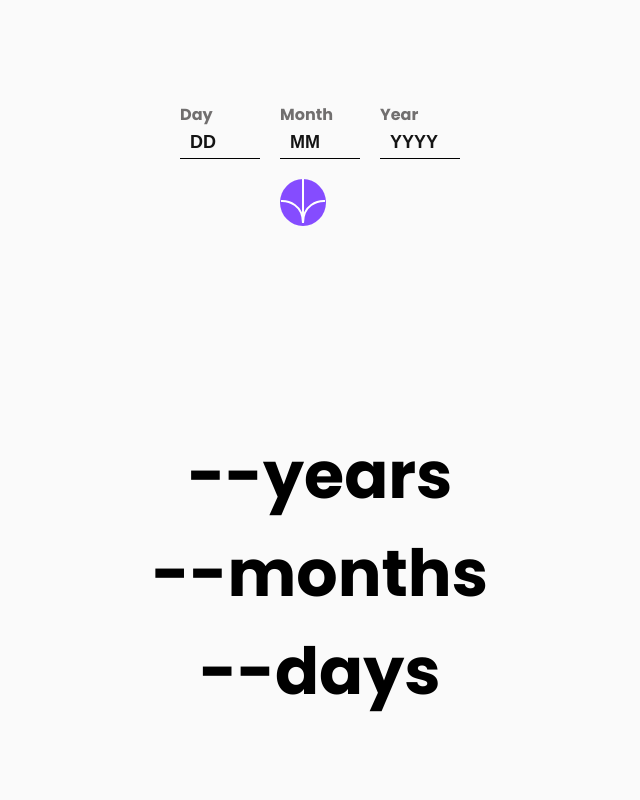
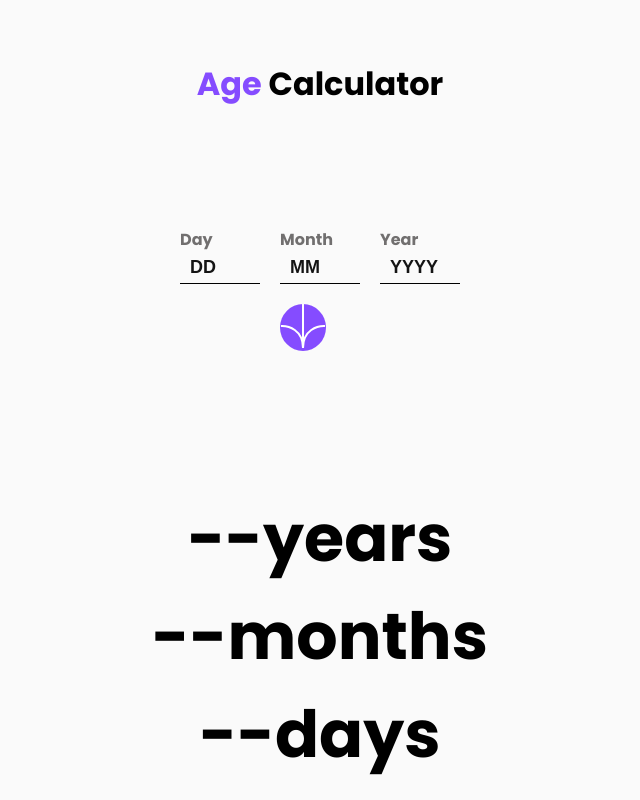
Before and after one commit to Spadavecchia-LM/age-calculator-app, a plain HTML site: page index.html in a window 1280 px wide. Shown: the whole page, without its empty margins (320-960 px from the left). Drawn offline with nearby package versions, Linux system fonts and the light colour scheme; some packages are replaced by stand-ins of ours; a script that the page names is missing.

Commit message:
title added

```diff
--- a/index.html
+++ b/index.html
@@ -18,7 +18,9 @@
 
 <body>
   <main>
-
+    <h1>
+     <span style="color: var(--primary-purple);">Age</span> Calculator
+    </h1>
       <section class="form-container">
         <form id="form">
 
```
